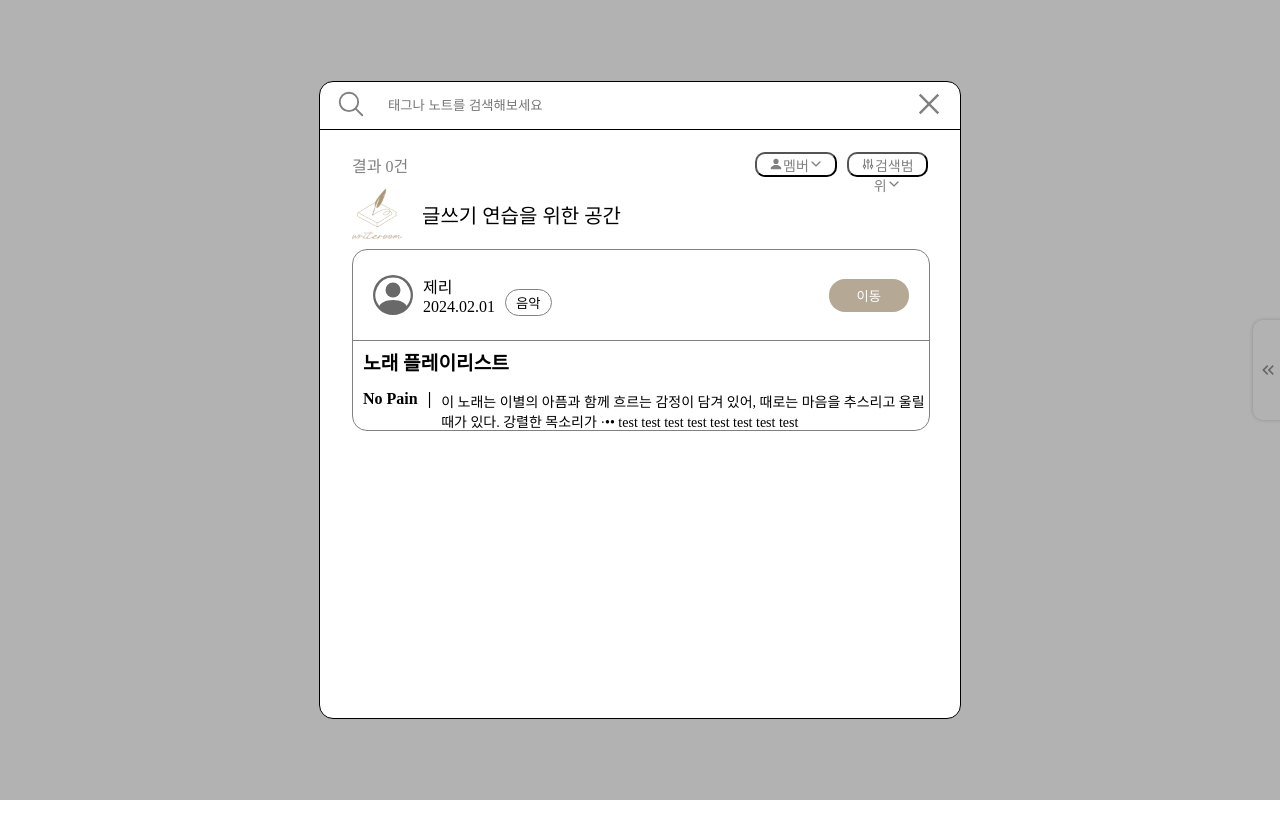
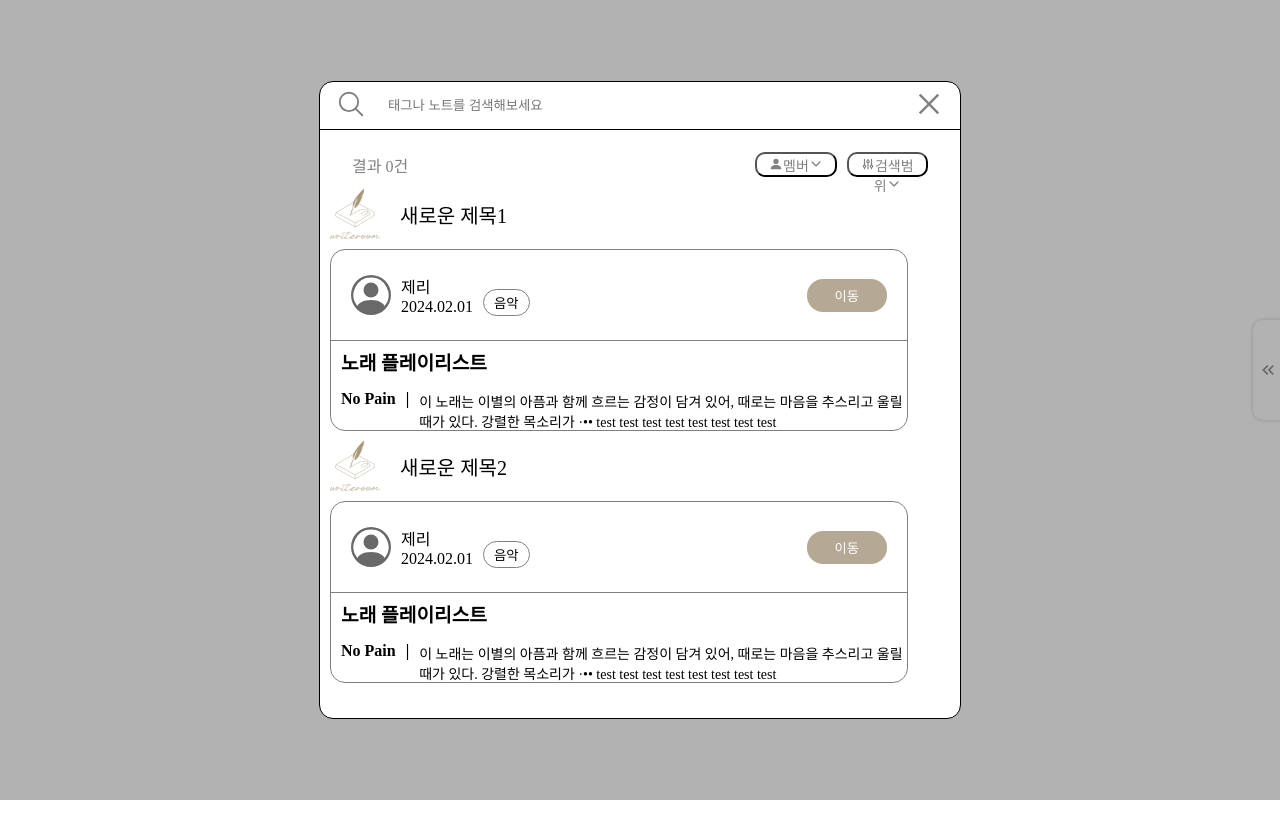
Before and after one commit to WRITE-ROOM/WEB, a React (Create React App) app in the folder writeroom/: page / in a window 1280 px wide. Shown: the top 838 px of the page. Built offline with nearby package versions, Linux system fonts and the light colour scheme.

Commit message:
무한 스크롤 구현

```diff
--- a/writeroom/package.json
+++ b/writeroom/package.json
@@ -11,6 +11,7 @@
     "react": "^18.2.0",
     "react-dom": "^18.2.0",
     "react-icons": "^5.0.1",
+    "react-infinite-scroll-component": "^6.1.0",
     "react-quill": "^2.0.0",
     "react-router-dom": "^6.21.2",
     "react-scripts": "5.0.1",
--- a/writeroom/src/components/SearchBox/SearchBox.jsx
+++ b/writeroom/src/components/SearchBox/SearchBox.jsx
@@ -6,10 +6,14 @@ import { BsPersonFill } from "react-icons/bs";
 import { HiOutlineAdjustments } from "react-icons/hi";
 import SearchToggle from "../SearchToggle/SearchToggle";
 import SearchResult from "../SearchResult/SearchResult";
+import InfiniteScroll from "react-infinite-scroll-component";
+
 const SearchBox = () => {
   const [isMemberToggleOpen, setIsMemberToggleOpen] = useState(false);
   const [isRangeToggleOpen, setIsRangeToggleOpen] = useState(false);
   const [search, setSearch] = useState('');
+  const [isData, setData] = useState([]);
+
   const testMemberArray = ['박지환', '홍수민', '장영주','박지환', '홍수민', '장영주','박지환', '홍수민', '장영주'];
   const searchRange = ['제목', '내용', '태그'];
 
@@ -23,6 +27,16 @@ const SearchBox = () => {
 
   const handleRangeToggle = () => {
     setIsRangeToggleOpen(!isRangeToggleOpen);
+  }
+  const fetchMoreData = async () => {
+    try {
+      await new Promise (resolve => setTimeout(resolve, 2000));
+      const additionalData = ['새로운 제목1', '새로운 제목2'];
+      setData(prevData => [...prevData, ...additionalData]);
+    }
+    catch (error) {
+      console.error("error 났다!:", error);
+    }
   }
 
   return (
@@ -74,7 +88,14 @@ const SearchBox = () => {
               />
             </S.ButtonWrapper>
           </S.FilterWrapper>
-          <SearchResult/>
+          <InfiniteScroll
+              dataLength={isData.length}
+              next={fetchMoreData}
+              hasMore={true}
+              >{isData.map((text, index) => (
+                <SearchResult text={text} key={index}/>
+              ))}
+          </InfiniteScroll>
         </S.ResultBox>
       </S.Container>
     </S.Background>
--- a/writeroom/src/components/SearchBox/SearchBox.style.js
+++ b/writeroom/src/components/SearchBox/SearchBox.style.js
@@ -35,7 +35,7 @@ export const InputWrapper = styled.div`
       border: none;
       height:92%;
       width:100%;
-      /* border-bottom: 2px solid gray; */
+
     }
 `;
 
@@ -48,6 +48,8 @@ export const ResultBox = styled.div`
     flex-direction: column;
     align-items: center;
     border-top: solid 1px ;
+    max-height: 100%;
+    overflow-y: auto;
 
 `
 export const FilterWrapper = styled.div`
@@ -72,7 +74,8 @@ export const MemberBox = styled.div`
   background-color: white;
   border: solid;
   border-radius: 10px;
-  height: auto;
+  height: 110px;
+  overflow-y: auto; // 자식이 부모보다 클 때 스크롤 생성
   margin-top: 10px;
   div {
     border-bottom: 1px solid;
--- a/writeroom/src/components/SearchResult/SearchResult.jsx
+++ b/writeroom/src/components/SearchResult/SearchResult.jsx
@@ -1,12 +1,12 @@
 import * as S from "./SearchResult.style"
 import { BsPersonCircle } from "react-icons/bs";
 import { ReactComponent as ProjectImg } from "../../assets/writeRoomLogo.svg"
-const SearchResult = () => {
+const SearchResult = ({text}) => {
     return(
         <S.Container>
             <S.Title>
                 <ProjectImg/>
-                <p>글쓰기 연습을 위한 공간</p>
+                <p>{text}</p>
             </S.Title>
             <S.Contents>
                 <S.Wrapper>
```
Also changed, not shown: 1 other file (tests, documents, lock files or other folders). Lines whose indentation alone changed are shown as unchanged.
